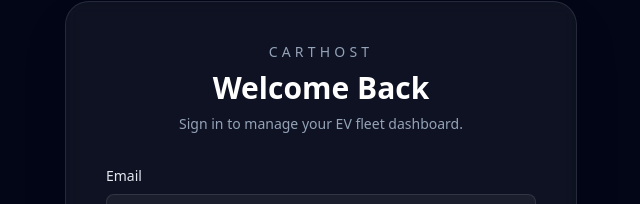
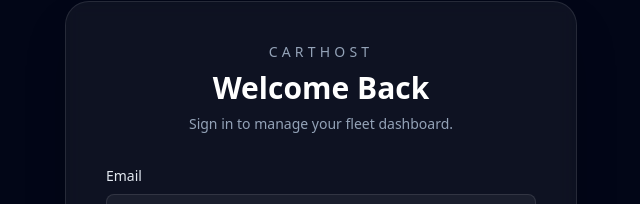
Before and after one commit to ericfaux/CartHost, a Next.js app: page /login in a window 1280 px wide. Shown: the part 112-316 px from the top of the page, without its empty margins (319-959 px from the left). Built offline with nearby package versions, Linux system fonts and the light colour scheme; no server answers.

Commit message:
Update sign-in prompt text for clarity

```diff
--- a/app/login/page.tsx
+++ b/app/login/page.tsx
@@ -32,7 +32,7 @@ export default function LoginPage() {
             </p>
             <h1 className="text-3xl font-semibold text-white">Welcome Back</h1>
             <p className="text-sm text-slate-400">
-              Sign in to manage your EV fleet dashboard.
+              Sign in to manage your fleet dashboard.
             </p>
           </div>
 
```
